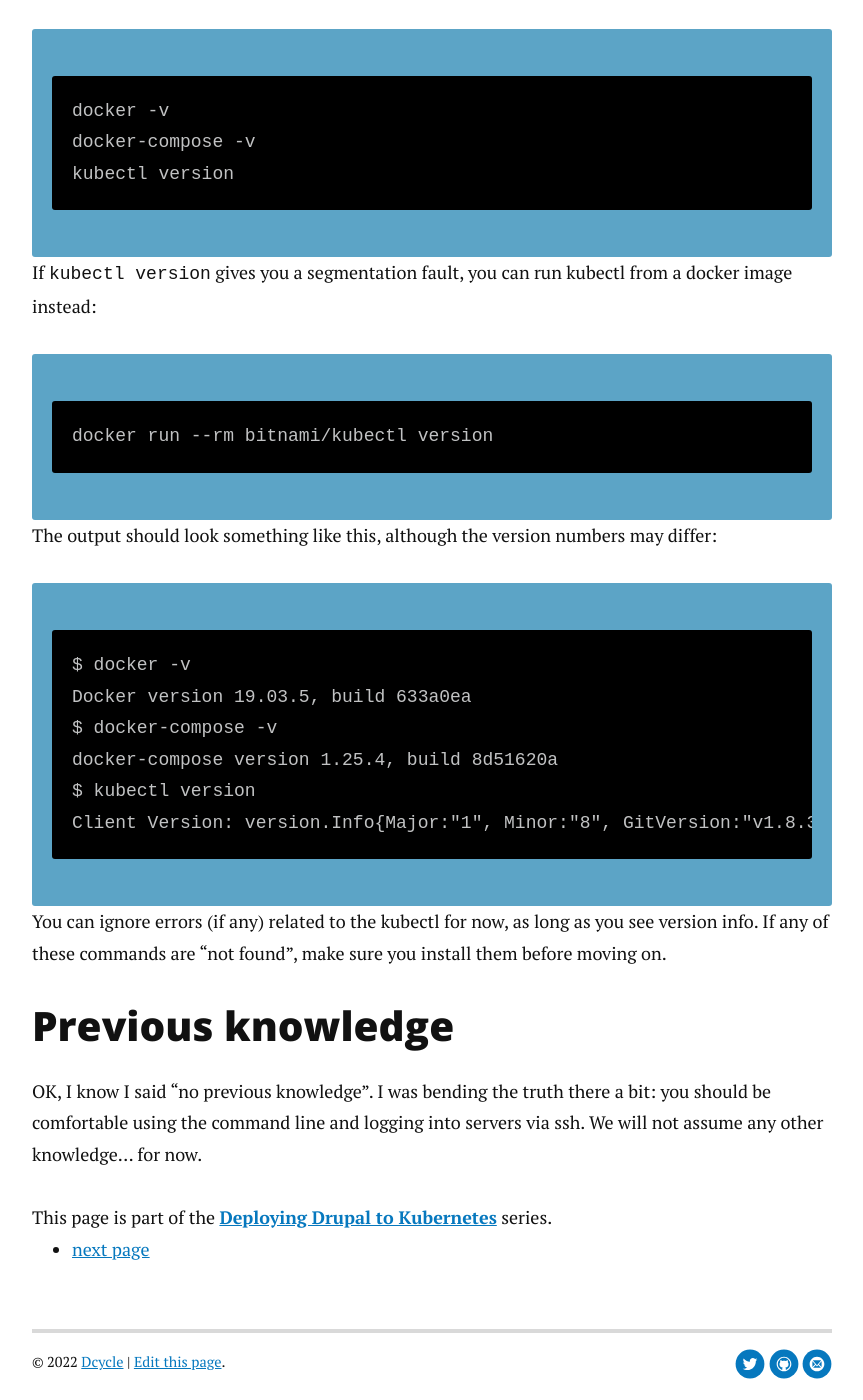
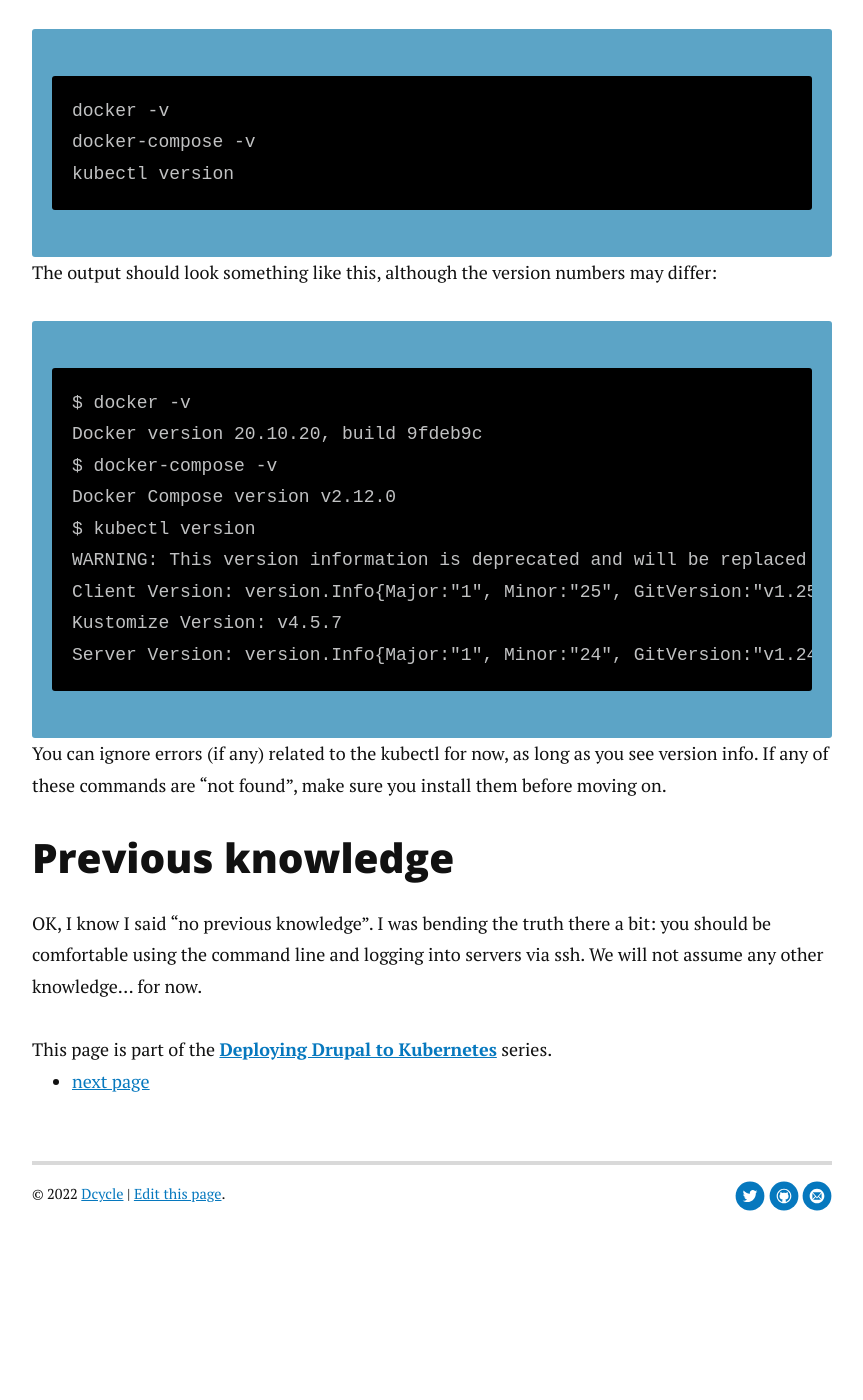
Before and after one commit to alberto56/dcycleblog, a Jekyll site: the page built from kubernetes/01-setup/index.md, in a window 1280 px wide and 1400 px high, scrolled down 995 px. Shown: the whole window, without its empty margins (208-1071 px from the left). Built offline with Jekyll 4.4.1, drawn with Linux system fonts in a browser that asks for light colours; nearby versions of some CDN libraries; comment, search, counter and statistics services are not loaded; after the commit the page ends 2294 px from its top, so only the background shows below that.

Commit message:
Update index.md

```diff
--- a/kubernetes/01-setup/index.md
+++ b/kubernetes/01-setup/index.md
@@ -17,18 +17,17 @@
     docker-compose -v
     kubectl version
 
-If `kubectl version` gives you a segmentation fault, you can run kubectl from a docker image instead:
-
-    docker run --rm bitnami/kubectl version
-
 The output should look something like this, although the version numbers may differ:
 
     $ docker -v
-    Docker version 19.03.5, build 633a0ea
+    Docker version 20.10.20, build 9fdeb9c
     $ docker-compose -v
-    docker-compose version 1.25.4, build 8d51620a
+    Docker Compose version v2.12.0
     $ kubectl version
-    Client Version: version.Info{Major:"1", Minor:"8", GitVersion:"v1.8.3", GitCommit:"f0efb3cb883751c5ffdbe6d515f3cb4fbe7b7acd", GitTreeState:"clean", BuildDate:"2017-11-08T18:39:33Z", GoVersion:"go1.8.3", Compiler:"gc", Platform:"darwin/amd64"}
+    WARNING: This version information is deprecated and will be replaced with the output from kubectl version --short.  Use --output=yaml|json to get the full version.
+    Client Version: version.Info{Major:"1", Minor:"25", GitVersion:"v1.25.3", GitCommit:"434bfd82814af038ad94d62ebe59b133fcb50506", GitTreeState:"clean", BuildDate:"2022-10-12T10:47:25Z", GoVersion:"go1.19.2", Compiler:"gc", Platform:"darwin/arm64"}
+    Kustomize Version: v4.5.7
+    Server Version: version.Info{Major:"1", Minor:"24", GitVersion:"v1.24.4", GitCommit:"95ee5ab382d64cfe6c28967f36b53970b8374491", GitTreeState:"clean", BuildDate:"2022-08-17T18:47:37Z", GoVersion:"go1.18.5", Compiler:"gc", Platform:"linux/amd64"}
 
 You can ignore errors (if any) related to the kubectl for now, as long as you see version info. If any of these commands are "not found", make sure you install them before moving on.
 
```
